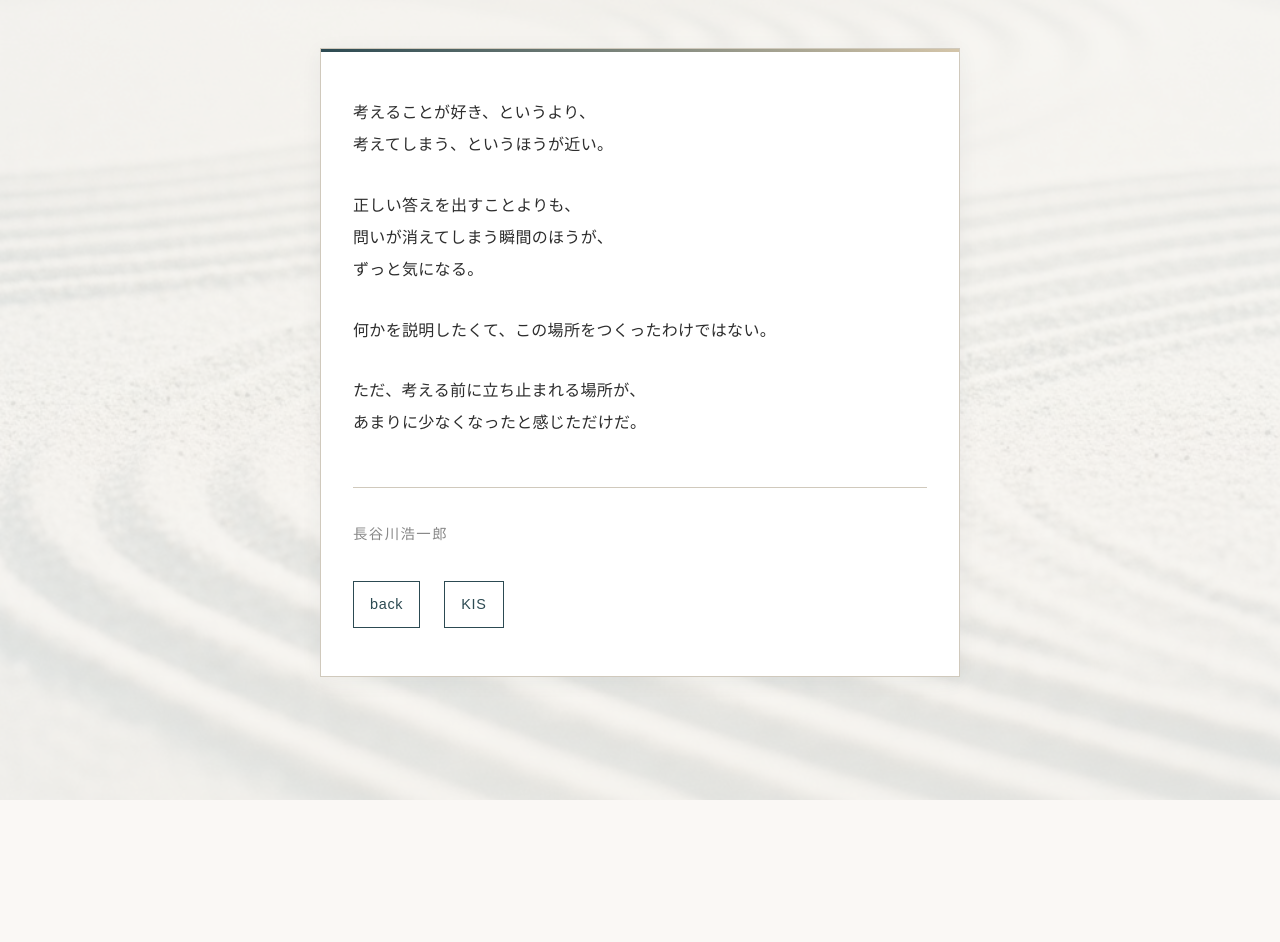
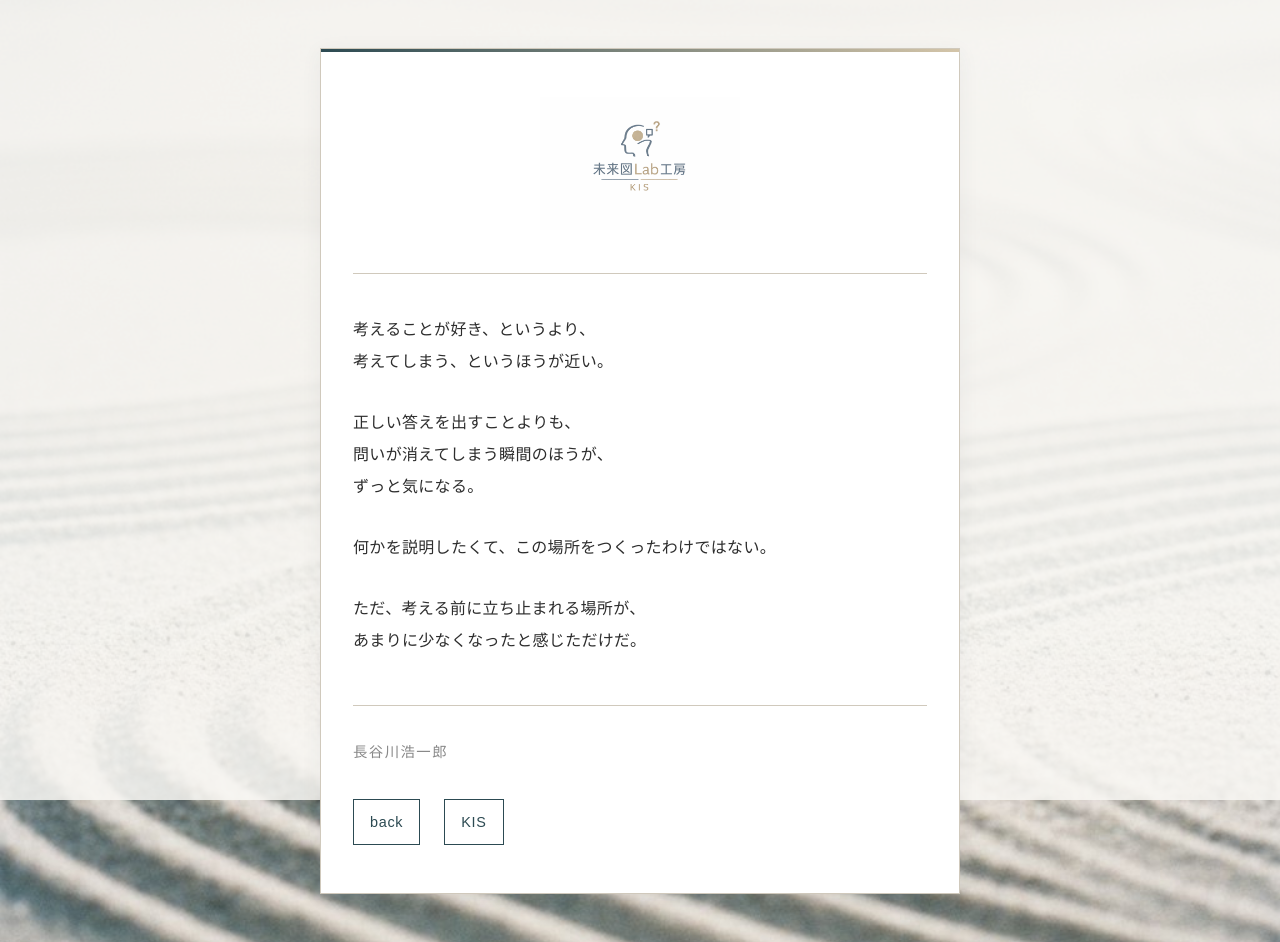
Before and after one commit to KIS-Pro/think-kis, a plain HTML site: page docs/about.html in a window 1280 px wide. Before the commit the page ends 800 px from the top, so only its background shows below. Drawn offline with Linux system fonts and the light colour scheme.

Commit message:
Add logo section to about.html

```diff
--- a/docs/about.html
+++ b/docs/about.html
@@ -9,6 +9,9 @@
 </head>
 <body>
   <div class="container">
+    <div class="logo">
+      <a href="index.html"><img src="image/logo.png" alt="未来図Lab工房 KIS"></a>
+    </div>
     <p>
       考えることが好き、というより、<br>
       考えてしまう、というほうが近い。
```
